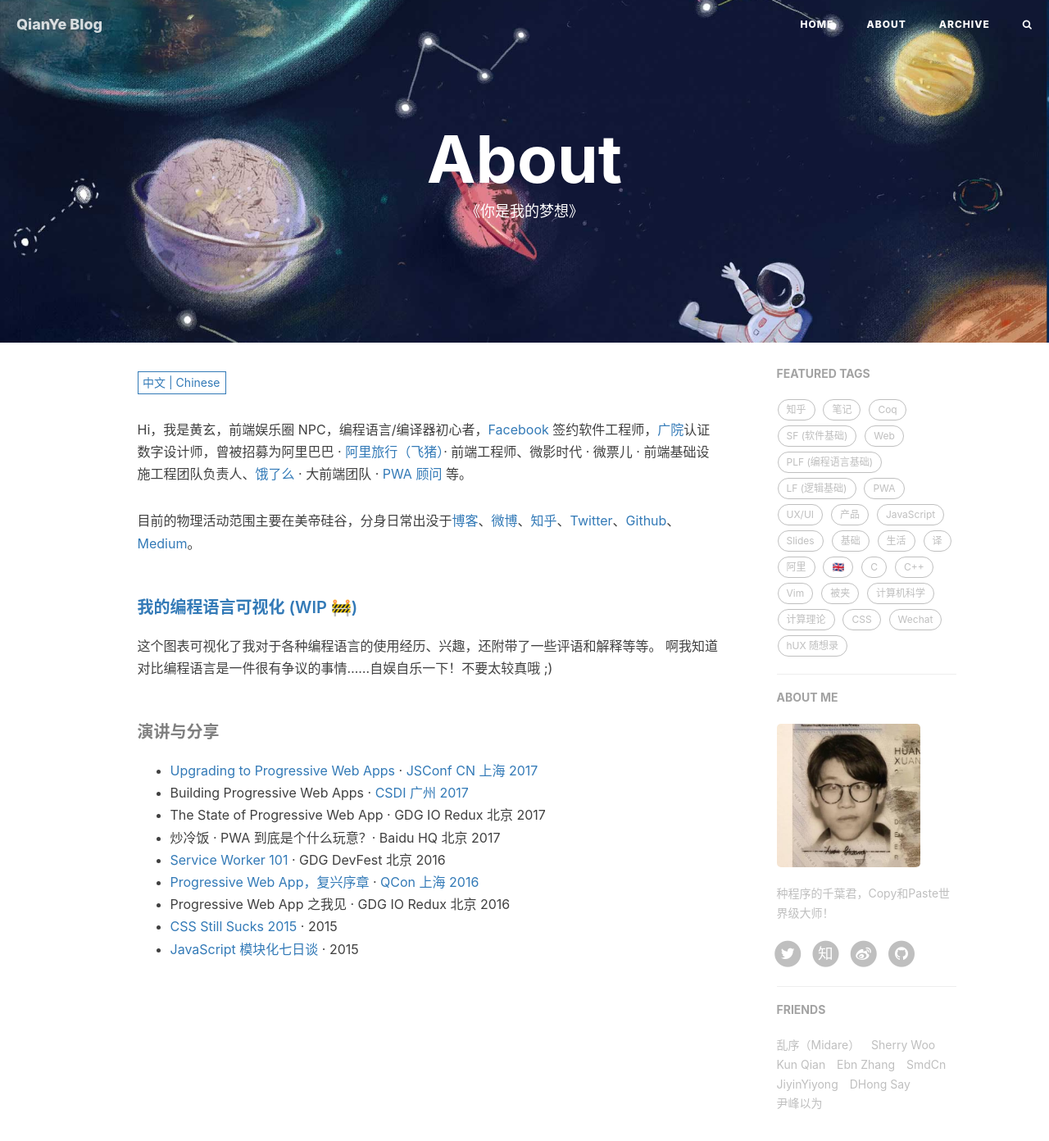
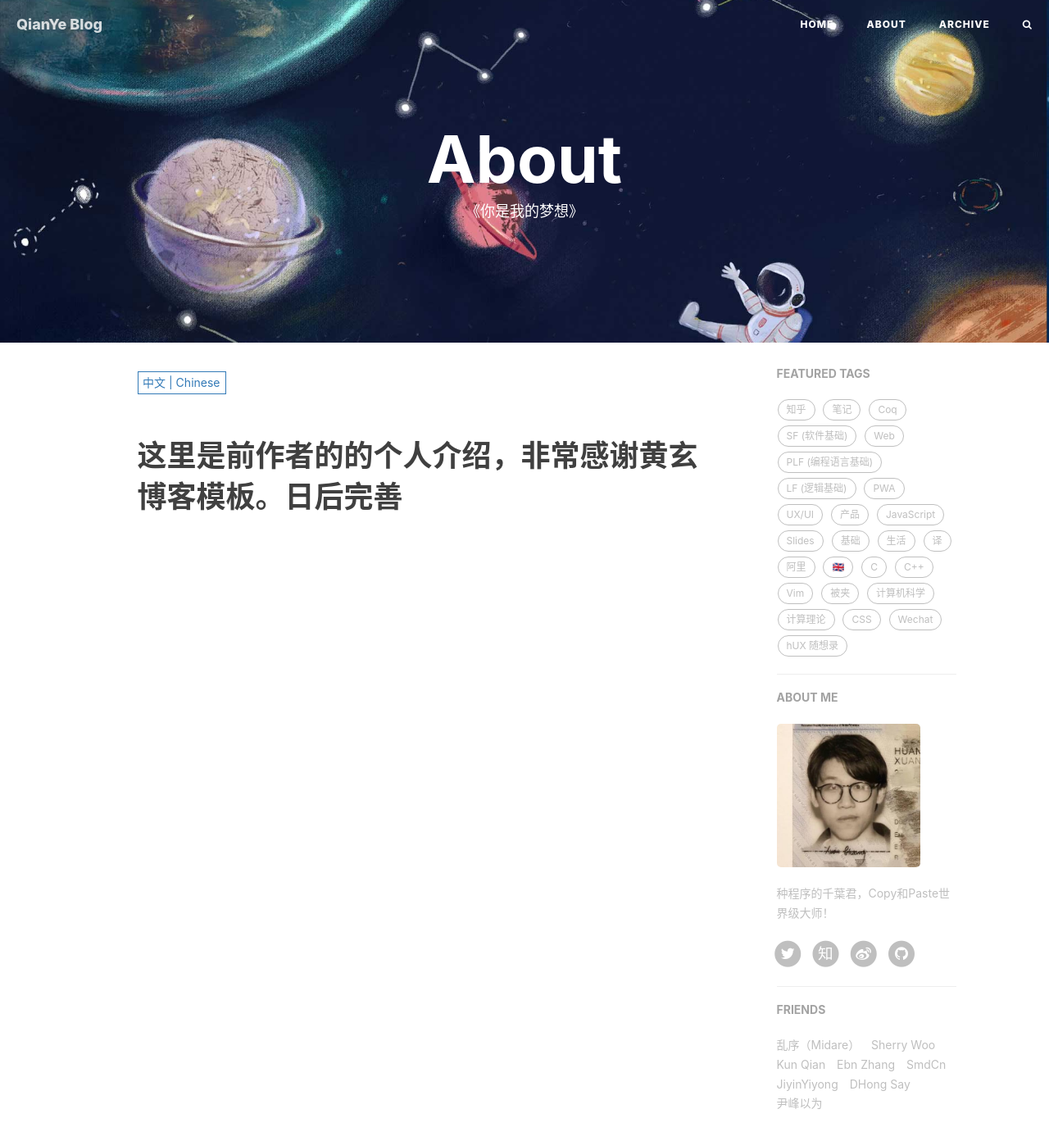
Before and after one commit to zhou431615/zhou431615.github.io, a Jekyll site: the page built from about.html, in a window 1280 px wide and 1400 px high. Shown: the top 1392 px of the window at 82% size. Built offline with Jekyll 4.4.1, drawn with Linux system fonts in a browser that asks for light colours; nearby versions of some CDN libraries; comment, search, counter and statistics services are not loaded.

Commit message:
初步修改

```diff
--- a/_config.yml
+++ b/_config.yml
@@ -27,7 +27,7 @@
 highlighter: rouge
 permalink: pretty
 paginate: 10
-exclude: ["less","node_modules","Gruntfile.js","package.json","README.md","README.zh.md"]
+exclude: ["less","node_modules","Gruntfile.js","package.json","README.md","博客模板使用手册中文版.md"]
 anchorjs: true                          # if you want to customize anchor. check out line:181 of `post.html`
 # If you have timezone issue (e.g. #68) in China, uncomment to use this:
 #timezone: CN
--- a/_includes/about/zh.md
+++ b/_includes/about/zh.md
@@ -1,31 +1 @@
-Hi，我是黄玄，前端娱乐圈 NPC，编程语言/编译器初心者，[Facebook](https://www.facebook.com/) 签约软件工程师，[广院](https://baike.baidu.com/item/%E4%B8%AD%E5%9B%BD%E4%BC%A0%E5%AA%92%E5%A4%A7%E5%AD%A6)认证数字设计师，曾被招募为阿里巴巴 · [阿里旅行（飞猪）](http://alitrip.com)· 前端工程师、微影时代 · 微票儿 · 前端基础设施工程团队负责人、[饿了么](https://ele.me/) · 大前端团队 · [PWA 顾问](https://medium.com/elemefe/upgrading-ele-me-to-progressive-web-app-2a446832e509) 等。
-
-目前的物理活动范围主要在美帝硅谷，分身日常出没于[博客](https://huangxuan.me)、[微博](https://weibo.com/huxpro)、[知乎](https://www.zhihu.com/people/huxpro/pins/posts)、[Twitter](https://twitter.com/Huxpro/)、[Github](https://github.com/huxpro)、[Medium](https://medium.com/@Huxpro)。
-
-
-##### [我的编程语言可视化 (WIP 🚧)](https://huangxuan.me/2020/05/05/pl-chart/)
-
-这个图表可视化了我对于各种编程语言的使用经历、兴趣，还附带了一些评语和解释等等。 啊我知道对比编程语言是一件很有争议的事情……自娱自乐一下！不要太较真哦 ;)
-
-
-##### 演讲与分享
-
-- [Upgrading to Progressive Web Apps][9] · [JSConf CN 上海 2017](http://2017.jsconf.cn/)
-- Building Progressive Web Apps · [CSDI 广州 2017](http://www.csdisummit.com/)
-- The State of Progressive Web App · GDG IO Redux 北京 2017
-- 炒冷饭 · PWA 到底是个什么玩意？· Baidu HQ 北京 2017
-- [Service Worker 101][5] · GDG DevFest 北京 2016
-- [Progressive Web App，复兴序章][4] · [QCon 上海 2016](http://2016.qconshanghai.com/presentation/3111)
-- Progressive Web App 之我见 · GDG IO Redux 北京 2016
-- [CSS Still Sucks 2015][2] · 2015
-- [JavaScript 模块化七日谈][1] · 2015
-
-[1]: //huangxuan.me/2015/07/09/js-module-7day/
-[2]: //huangxuan.me/2015/12/28/css-sucks-2015/
-[3]: //huangxuan.me/2016/06/05/pwa-in-my-pov/
-[4]: //huangxuan.me/2016/10/20/pwa-qcon2016/
-[5]: //huangxuan.me/2016/11/20/sw-101-gdgdf/
-[6]: https://yanshuo.io/assets/player/?deck=58ac8598b123db0067292f92 "PWA Rehashing"
-[7]: https://yanshuo.io/assets/player/?deck=593ad6fbfe88c2006a0a0d6d "The State of PWA"
-[8]: https://yanshuo.io/assets/player/?deck=594d673d570c357d0698a950 "Building PWA"
-[9]: //huangxuan.me/jsconfcn2017/
+# 这里是前作者的的个人介绍，非常感谢黄玄博客模板。日后完善
```
Also changed, not shown: _doc/博客模板使用手册中文版.md (renamed from _doc/README.zh.md, +2 -2 lines).
